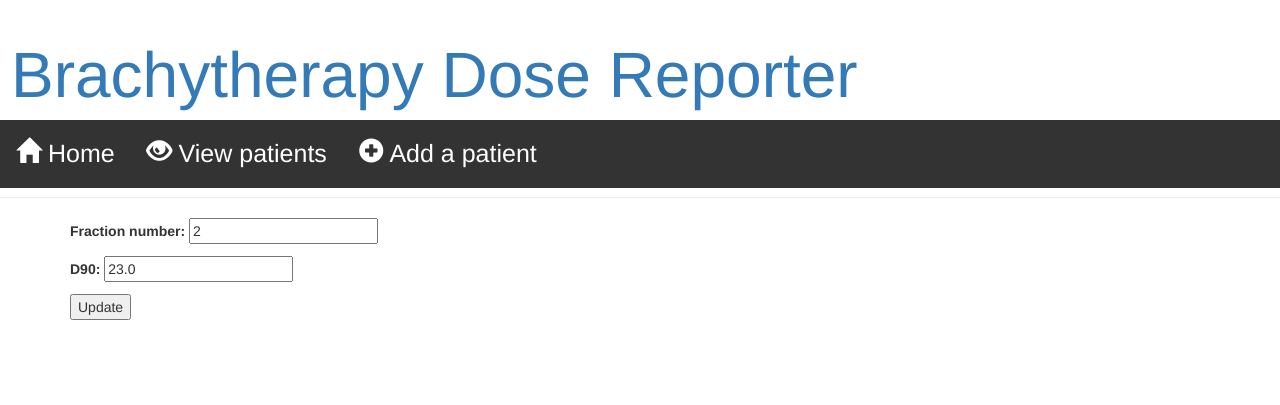
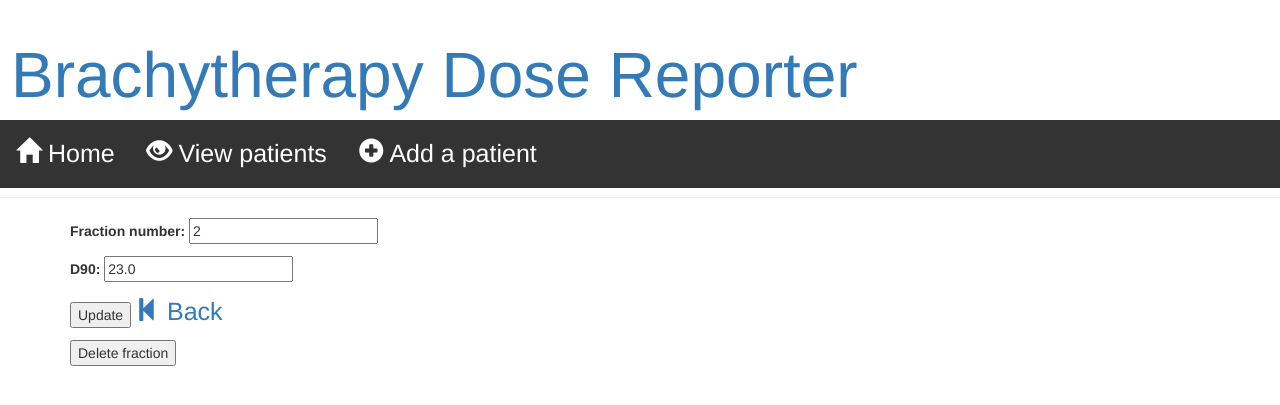
Before and after one commit to vcc-LG/brachy-dose-reporter, a Django app: a page that uses doseapp/templates/doseapp/fraction_edit.html in a window 1280 px wide. Shown: the top 405 px of the page. Run offline with Django 3.2, Linux system fonts and the light colour scheme; data comes from the database, SQL or seed files in the repository; both versions use the stored data as it was after the commit; some libraries are stand-ins or nearby versions.

Commit message:
basic delete confirm box working

```diff
--- a/doseapp/templates/doseapp/fraction_edit.html
+++ b/doseapp/templates/doseapp/fraction_edit.html
@@ -1,8 +1,27 @@
 {% extends 'doseapp/base.html' %} {% block content %}
-
+<script>
+function confirmDelete(e) {
+  if (confirm("Are you sure you want to delete this fraction?")) {
+    return true;
+  } else {
+    e.preventDefault();
+    return false;
+  }
+};
+</script>
 <form action="" method="post">{% csrf_token %}
     {{ form.as_p }}
-    <input type="submit" value="Update" />
+    <input type="submit" name="Update" value="Update" />
+
+    <a href="{% url 'patient_detail' patient_id %}" class="top-menu"><span class="glyphicon glyphicon-step-backward"></span>    Back</a>
+<p>
+
+</p>
+
+
+<button name="Delete" type="submit" value="delete" onclick="confirmDelete(event)">Delete fraction</button>
+
+
 </form>
 
 {% endblock %}
--- a/doseapp/views.py
+++ b/doseapp/views.py
@@ -106,7 +106,13 @@ def fraction_edit(request, pk, fraction_num):
     Edit a fraction
     """
     fraction = get_object_or_404(Fraction, patient=pk, fraction_number=fraction_num)
-    if request.method == "POST":
+    referrer_id = request.META.get('HTTP_REFERER').rsplit('/', 2)[1]
+    # if request.method == "POST":
+    if request.POST.get('delete'):
+        Fraction.objects.filter(patient=pk, fraction_number=fraction_num).delete()
+        print('here')
+        return redirect('patient_detail', pk=pk)
+    if request.POST.get('Update'):
         form = FractionForm(request.POST, instance=fraction)
         if form.is_valid():
             post = form.save(commit=False)
@@ -114,4 +120,4 @@ def fraction_edit(request, pk, fraction_num):
             return redirect('patient_detail', pk=pk)
     else:
         form = FractionForm(instance=fraction)
-    return render(request, 'doseapp/fraction_edit.html', {'form': form})
+    return render(request, 'doseapp/fraction_edit.html', {'form': form, 'patient_id':referrer_id})
```
Also changed, not shown: db.sqlite3.
